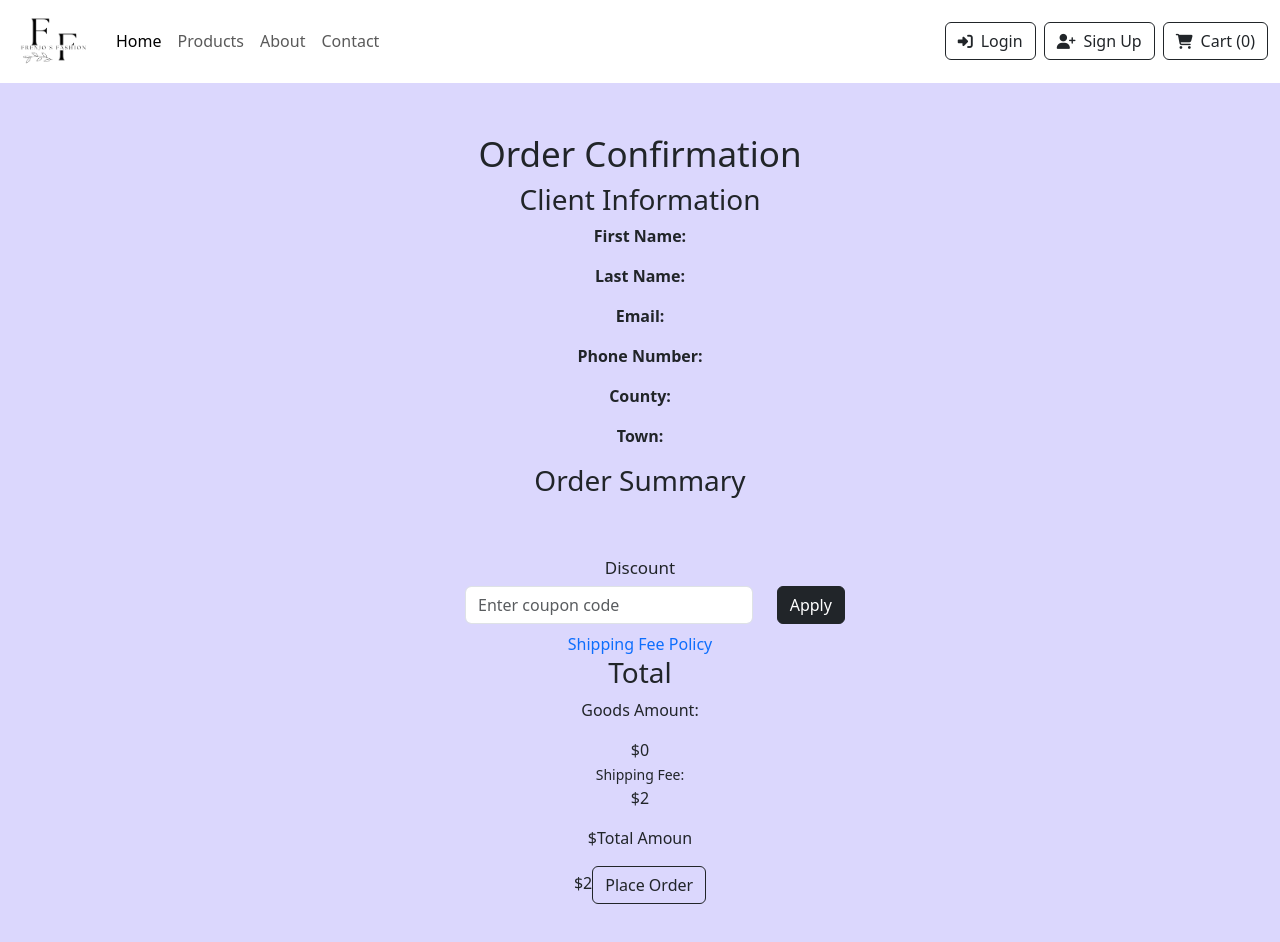
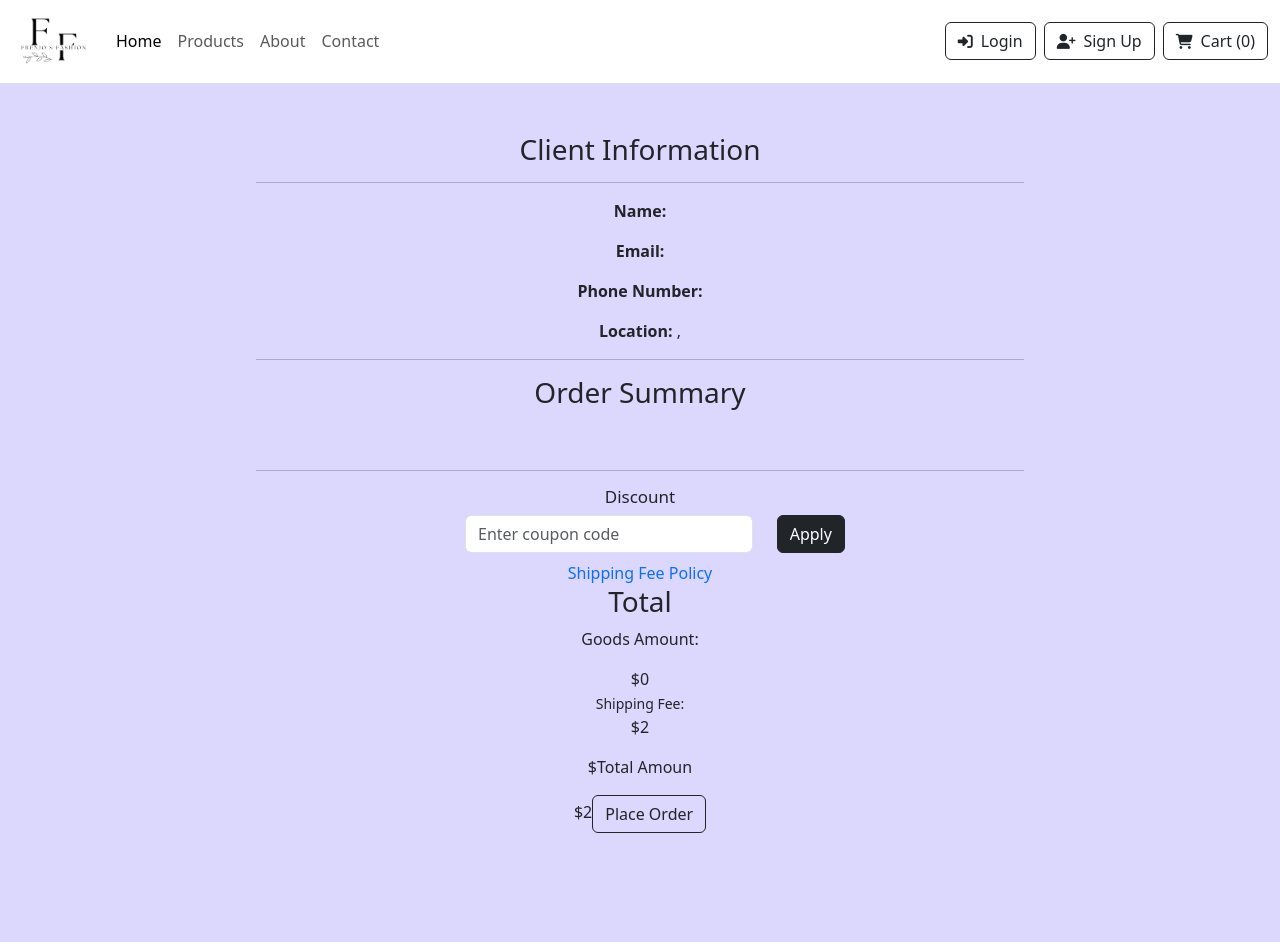
Before and after one commit to Brendafrenjo/e-commerce-app, a React (Create React App) app: page /order-confirmation in a window 1280 px wide. Shown: the top 942 px of the page. After the commit the page ends 883 px from the top, so only its background shows below. Built offline with nearby package versions, Linux system fonts and the light colour scheme.

Commit message:
Updated OrderConfirmation.js

```diff
--- a/src/OrderConfirmation.css
+++ b/src/OrderConfirmation.css
@@ -3,7 +3,15 @@ h1 {
 }
 
 h3 {
-   font-weight: 400;
+  font-weight: 400;
+}
+
+input[type="radio"] {
+  margin-right: 10px;
+}
+
+.order-summary-item {
+  margin-bottom: 20px;
 }
 
 .coupon {
@@ -30,11 +38,13 @@ h3 {
 
 .icon {
   font-size: 11px;
+}
 
+.client-information {
 }
 
 @media (min-width: 500px) {
-    .coupon {
-        max-width: 350px;
-    }
+  .coupon {
+    max-width: 350px;
+  }
 }
--- a/src/OrderConfirmation.js
+++ b/src/OrderConfirmation.js
@@ -57,13 +57,12 @@ export default function OrderConfirmation() {
 
   return (
     <div className="OrderConfirmation">
-      <h1>Order Confirmation</h1>
+      <div className="client-information">
         <h3>Client Information</h3>
+        <hr />
         <p>
-        <strong>First Name:</strong> {shippingInfo?.firstName}
-      </p>
-      <p>
-        <strong>Last Name:</strong> {shippingInfo?.lastName}
+          <strong>Name:</strong> {shippingInfo?.firstName}{" "}
+          {shippingInfo?.lastName}
         </p>
         <p>
           <strong>Email:</strong> {shippingInfo?.email}
@@ -72,14 +71,16 @@ export default function OrderConfirmation() {
           <strong>Phone Number:</strong> {shippingInfo?.tel}
         </p>
         <p>
-        <strong>County:</strong> {shippingInfo?.county}
+          <strong>Location:</strong> {shippingInfo?.county},{" "}
+          {shippingInfo?.town}
         </p>
-      <p>
-        <strong>Town:</strong> {shippingInfo?.town}
-      </p>
+        <hr />
+      </div>
       {handleCart && handleCart.length > 0 && (
         <div>
-          <h3 className="mb-3">Payment Method</h3>
+          <h3 className="">Payment Method</h3>
+          <small>Trusted Payment, 100% Money Back Guarantee</small>
+          <hr />
           <form>
             <label>
               <input
@@ -111,6 +112,7 @@ export default function OrderConfirmation() {
               PayPal
             </label>
           </form>
+          <hr />
         </div>
       )}
       <h3 className="mt-3">Order Summary</h3>
@@ -130,7 +132,7 @@ export default function OrderConfirmation() {
                   />
                 </div>
                 <div className="col-7">
-                  <h4 className="">{product.title}</h4>
+                  <h4 className="">{product.title.substring(0, 35)}...</h4>
                   <div>
                     <i class="fa-solid fa-xmark icon"></i>
                     {product.qty}
@@ -144,6 +146,7 @@ export default function OrderConfirmation() {
           })}
         </div>
       </div>
+      <hr />
       <div className="coupon">
         <h4>Discount</h4>
         <div className="row">
```
Lines whose indentation alone changed are shown as unchanged.
